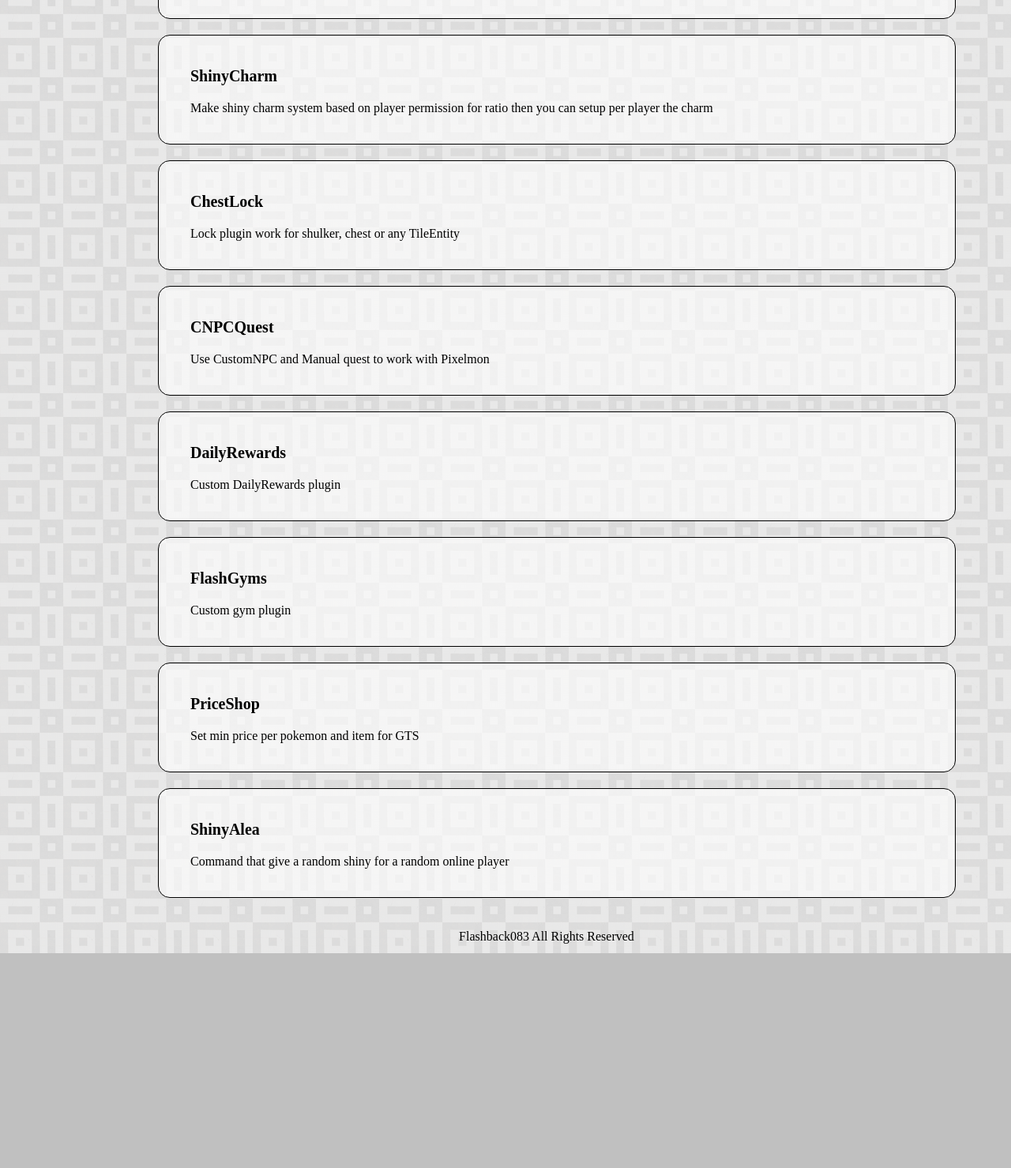
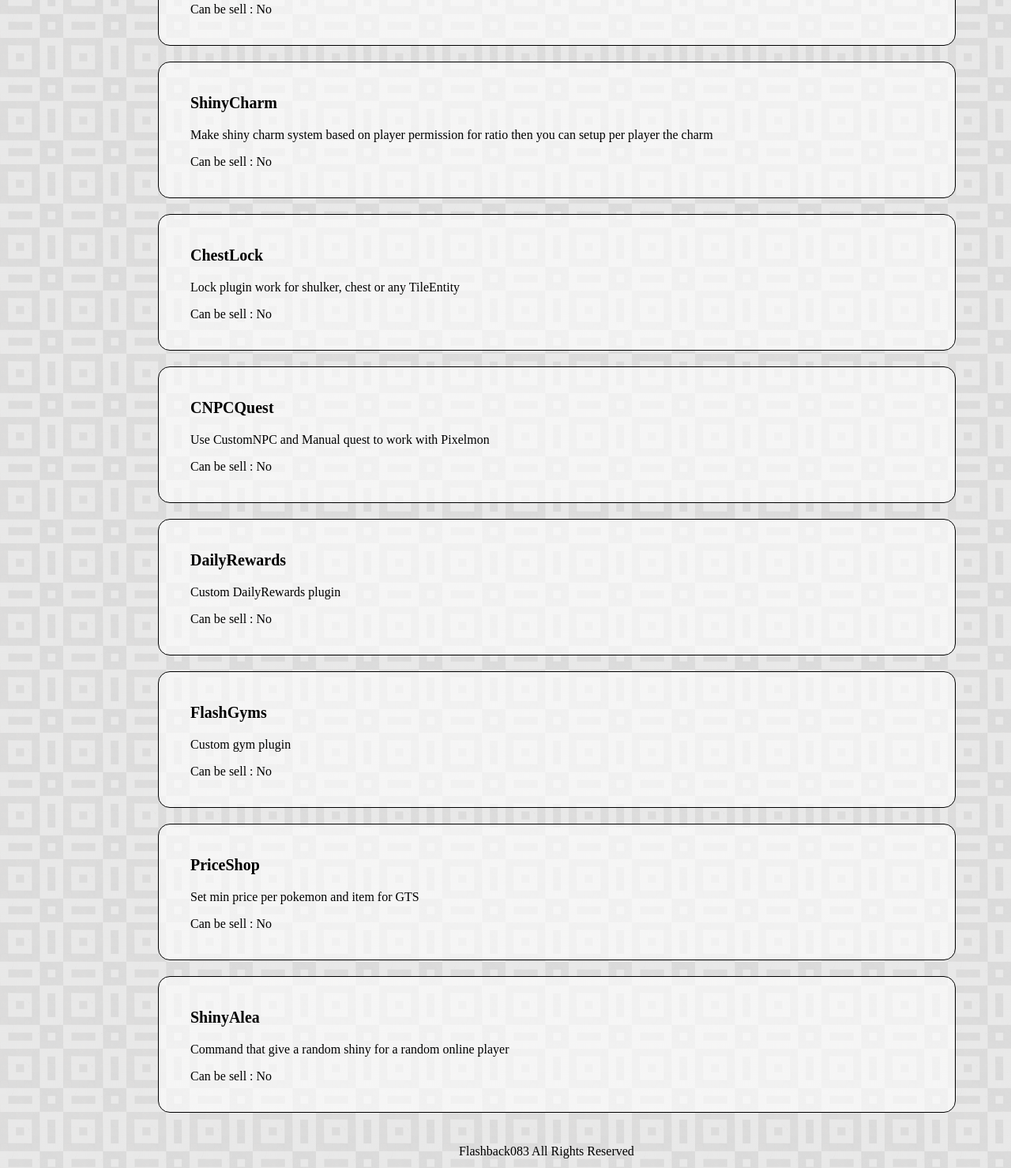
Before and after one commit to Flashback083/flashback083.github.io, a plain HTML site: page privateprojects.html in a window 1280 px wide. Shown: the part 1072-2551 px from the top of the page at 79% size. Before the commit the page ends 2279 px from the top, so only its background shows below. Drawn offline with Linux system fonts and the light colour scheme.

Commit message:
Add private plugin

```diff
--- a/privateprojects.html
+++ b/privateprojects.html
@@ -42,34 +42,42 @@
 		<article>
 			<h1>Pixelure</h1>
 			<p>Add Lure system like PokemonGo</p>
+			<p>Can be sell : No</p>
 		</article>
 		<article>
 			<h1>ShinyCharm</h1>
 			<p>Make shiny charm system based on player permission for ratio then you can setup per player the charm</p>
+			<p>Can be sell : No</p>
 		</article>
 		<article>
 			<h1>ChestLock</h1>
 			<p>Lock plugin work for shulker, chest or any TileEntity</p>
+			<p>Can be sell : No</p>
 		</article>
 		<article>
 			<h1>CNPCQuest</h1>
 			<p>Use CustomNPC and Manual quest to work with Pixelmon</p>
+			<p>Can be sell : No</p>
 		</article>
 		<article>
 			<h1>DailyRewards</h1>
 			<p>Custom DailyRewards plugin</p>
+			<p>Can be sell : No</p>
 		</article>
 		<article>
 			<h1>FlashGyms</h1>
 			<p>Custom gym plugin</p>
+			<p>Can be sell : No</p>
 		</article>
 		<article>
 			<h1>PriceShop</h1>
 			<p>Set min price per pokemon and item for GTS</p>
+			<p>Can be sell : No</p>
 		</article>
 		<article>
 			<h1>ShinyAlea</h1>
 			<p>Command that give a random shiny for a random online player</p>
+			<p>Can be sell : No</p>
 		</article>
 		<footer>Flashback083 All Rights Reserved</footer>
 	</section>
```
Also changed, not shown: index.html (+1 -1 lines).
